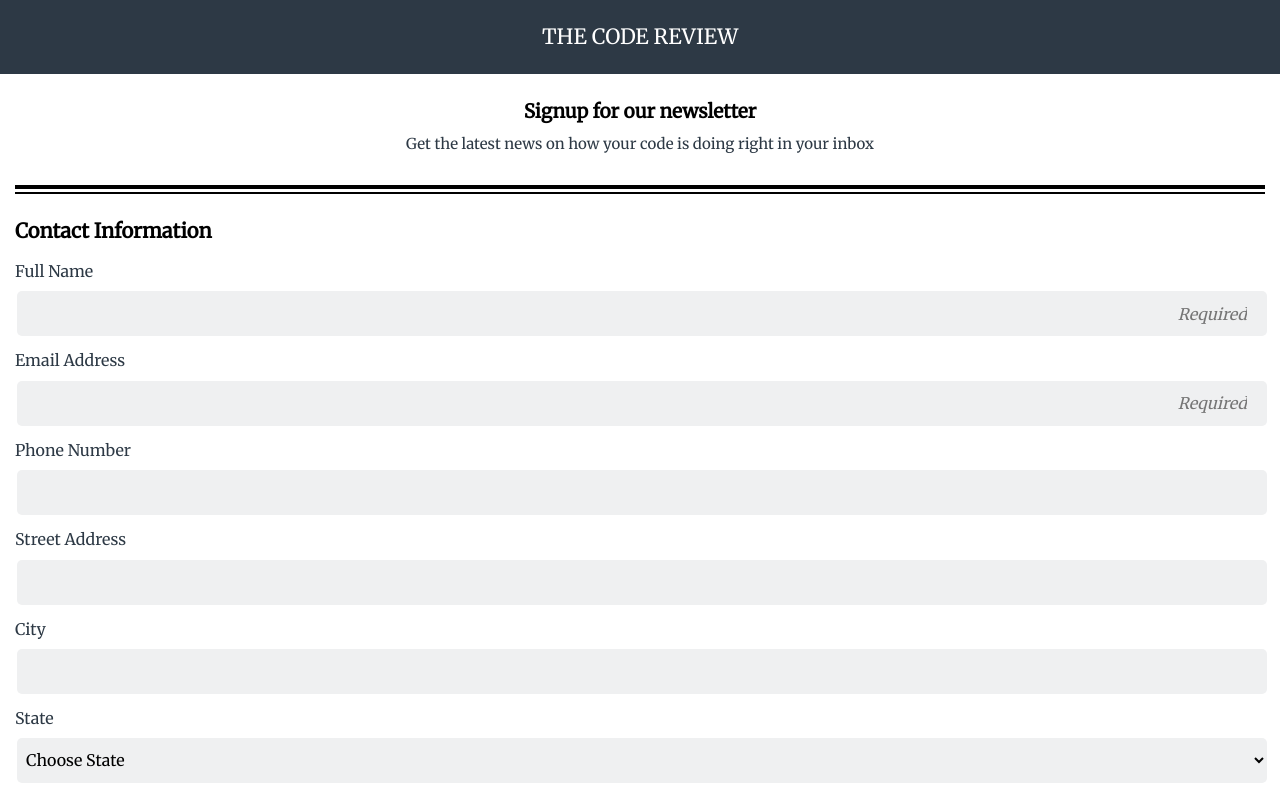
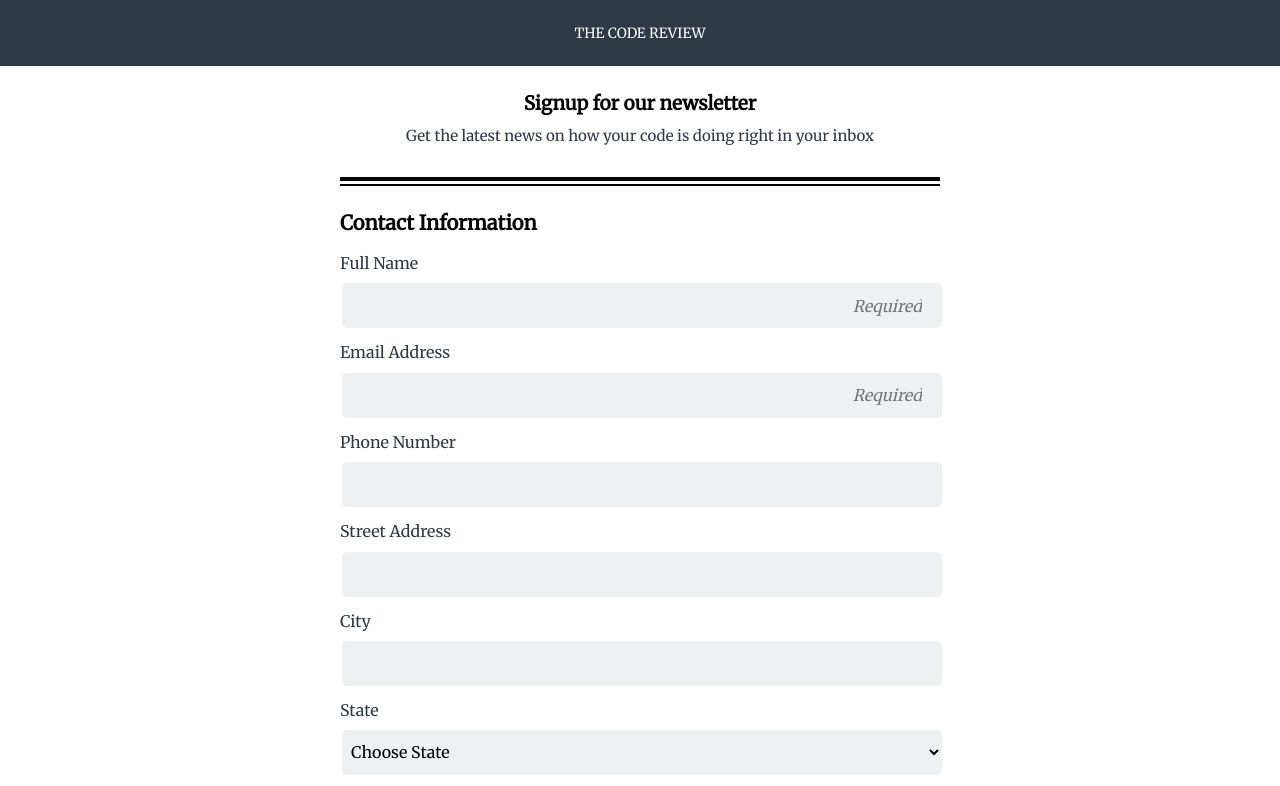
Before and after one commit to zachgreeley101/techdegree-project-3, a plain HTML site: page index.html in a window 1280 px wide. Shown: the top 786 px of the page. Drawn offline with Linux system fonts and the light colour scheme.

Commit message:
Finished Desktop Version 768px
*Made it look like Mockup, designed with Chrome Dev Tools
- Added media query @ 768px
-centered descriptor and form
-set zip input to 25% width
-set the header h1 to 14px to match mockup

All media querys
-Added required to Full Name & Email Address
-Set background of Email Address to pink if verification fails.
-set fade to white transitions to input focus
-Added "2018:" to copyright in footer

```diff
--- a/css/style.css
+++ b/css/style.css
@@ -39,7 +39,7 @@ header {
 
 header h1 {
   margin: 25px 15px;
-  font-size: 21px;
+  font-size: 19px;
   letter-spacing: 0px;
   font-weight: normal;
 }
@@ -87,6 +87,7 @@ input[type="tel"],
 textarea {
   width: 100%;
   background: #eff0f1;
+  -webkit-transition: background-color 300ms ease-out;
 }
 
 input[type="text"],
@@ -160,6 +161,7 @@ input:focus,
 textarea:focus {
   border: 4px #46698b solid;
   outline: none;
+  background: white;
 }
 
 .contact input,
@@ -176,6 +178,10 @@ form::before {
   content: "";
   border-top: 2px black solid;
   margin-bottom: 25px;
+}
+
+input[type="email"]:invalid:not(:focus):not(:placeholder-shown) {
+  background: pink;
 }
 
 .descriptor h2 {
@@ -197,12 +203,12 @@ form::before {
  line-height: 20px;
 }
 
+.col, form {
+  margin: 0 15px;
+}
+
 .spacer {
   margin-left: 3px;
-}
-
-.col {
-  margin: 0 15px;
 }
 
 .descriptor {
@@ -219,9 +225,24 @@ form::before {
 }
 
 
+@media screen and (min-width: 768px) {
+
+  header h1 {
+    font-size: 14px;
+  }
+
+  input[id="zip"] {
+    width: 25%;
+  }
+
+  .descriptor,form{
+    margin-left: auto;
+    margin-right: auto;
+    max-width: 600px;
+  }
 
 
-
+}
 
 
 
--- a/index.html
+++ b/index.html
@@ -17,16 +17,16 @@
       <p>Get the latest news on how your code is doing right in your inbox</p>
     </div>
 
-    <form action="index.html" method="post" class="col">
+    <form action="index.html" method="post">
 
       <fieldset class="contact">
         <legend>Contact Information</legend>
 
         <label for="name">Full Name</label>
-        <input type="text" id="name" name="user_name" placeholder="Required">
+        <input required type="text" id="name" name="user_name" placeholder="Required">
 
         <label for="email">Email Address</label>
-        <input type="email" id="email" name="user_email" placeholder="Required">
+        <input required type="email" id="email" name="user_email" placeholder="Required">
 
         <label for="phone">Phone Number</label>
         <input type="tel" id="phone" name="user_phone">
@@ -109,9 +109,7 @@
         <br>
         <input type="checkbox" id="javascript_news" name="news_type" value="newsletter_javascript">
         <label for="javascript_news">Javascript News</label>
-
         <br>
-
         <label class="spacer">Newsletter Format</label>
         <br>
         <input type="radio" id="html" value="html" name="format">
@@ -119,22 +117,18 @@
         <br>
         <input type="radio" id="plain_text" value="plain_text" name="format">
         <label for="plain_text">Plain text</label>
-
         <br>
-
         <label for="ideas" class="spacer">Other topics you'd like to hear about</label>
         <br>
         <textarea id="ideas" name="user_ideas" placeholder="Example: PHP, Python, Java..."></textarea>
       </fieldset>
 
       <button type="submit">Sign Up</button>
-
     </form>
-
 
   </body>
   <footer>
-    <p>Copyright The Code Review</p>
+    <p>Copyright 2018: The Code Review</p>
   </footer>
 </html>
 
```
